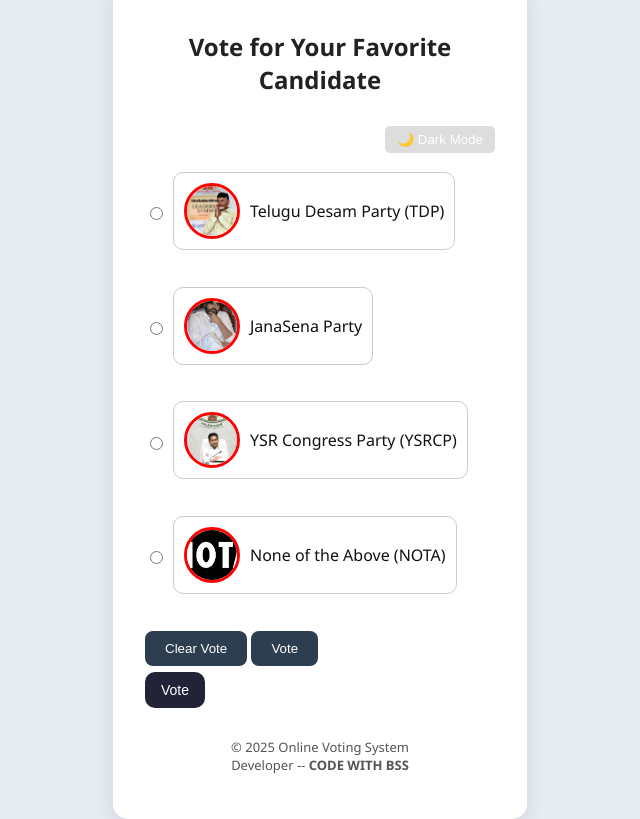
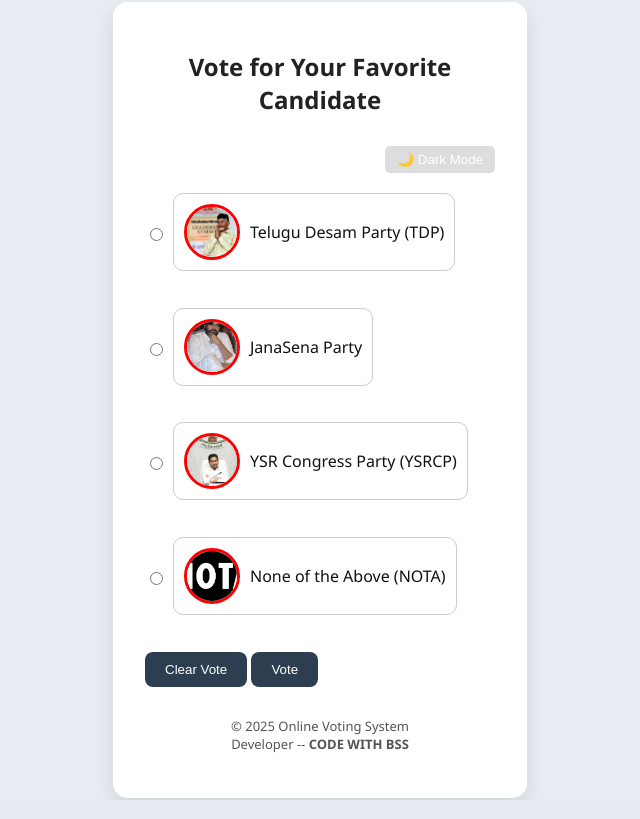
Before and after one commit to Bhanu-lpu/Onlinevotingapp, a Flask app: page / in a window 1280 px wide. Shown: the whole page, without its empty margins (320-960 px from the left). Run offline with Flask 3, Linux system fonts and the light colour scheme.

Commit message:
Update index.html

```diff
--- a/templates/index.html
+++ b/templates/index.html
@@ -59,11 +59,6 @@
     <a href="{{ url_for('results') }}" class="btn btn-primary mt-3">View Results</a>
 {% endif %}
 
-</form>
-      <form action="/confirm_vote" method="post">
-  <!-- your radio buttons for parties -->
-  <input type="submit" value="Vote">
-</form>
 
 
  <footer>
```
